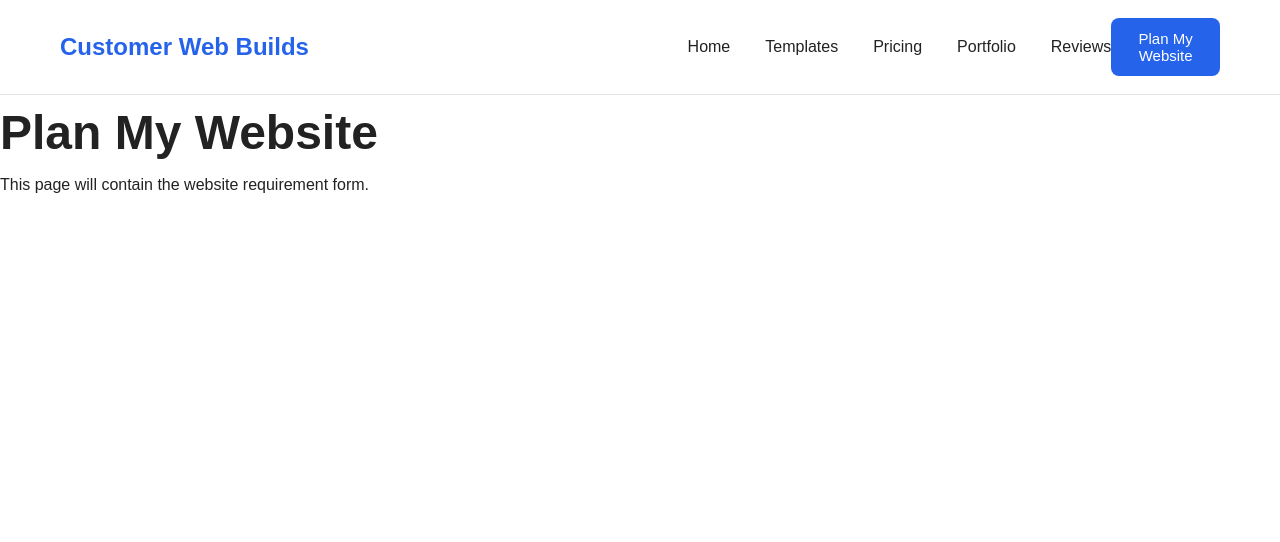
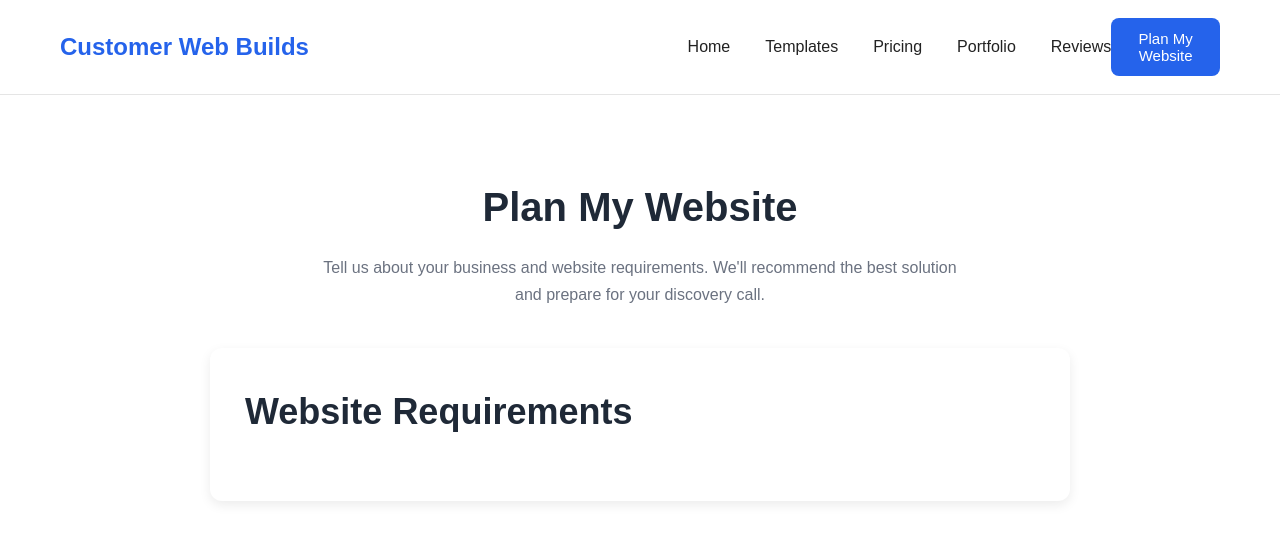
Before and after one commit to Priyadharshinirameshkumar/customer-web-builds, a React (Vite) app: page /plan-website in a window 1280 px wide. Shown: the top 542 px of the page. Built offline with nearby package versions, Linux system fonts and the light colour scheme.

Commit message:
Feature 10.1: Add Plan My Website page layout

```diff
--- a/src/pages/PlanWebsite/PlanWebsite.css
+++ b/src/pages/PlanWebsite/PlanWebsite.css
@@ -0,0 +1,35 @@
+.plan-page {
+    max-width: 900px;
+    margin: 60px auto;
+    padding: 20px;
+}
+
+.plan-header {
+    text-align: center;
+    margin-bottom: 40px;
+}
+
+.plan-header h1 {
+    font-size: 2.5rem;
+    margin-bottom: 15px;
+    color: #1f2937;
+}
+
+.plan-header p {
+    max-width: 650px;
+    margin: auto;
+    color: #6b7280;
+    line-height: 1.7;
+}
+
+.plan-card {
+    background: white;
+    border-radius: 12px;
+    padding: 35px;
+    box-shadow: 0 4px 12px rgba(0,0,0,0.08);
+}
+
+.plan-card h2 {
+    margin-bottom: 25px;
+    color: #1f2937;
+}
--- a/src/pages/PlanWebsite/PlanWebsite.tsx
+++ b/src/pages/PlanWebsite/PlanWebsite.tsx
@@ -1,9 +1,28 @@
+import "./PlanWebsite.css";
+
 function PlanWebsite() {
   return (
-    <div>
-      <h1>Plan My Website</h1>
-      <p>This page will contain the website requirement form.</p>
-    </div>
+    <section className="plan-page">
+
+      <div className="plan-header">
+
+        <h1>Plan My Website</h1>
+
+        <p>
+          Tell us about your business and website requirements.
+          We'll recommend the best solution and prepare for your
+          discovery call.
+        </p>
+
+      </div>
+
+      <div className="plan-card">
+
+        <h2>Website Requirements</h2>
+
+      </div>
+
+    </section>
   );
 }
 
```
